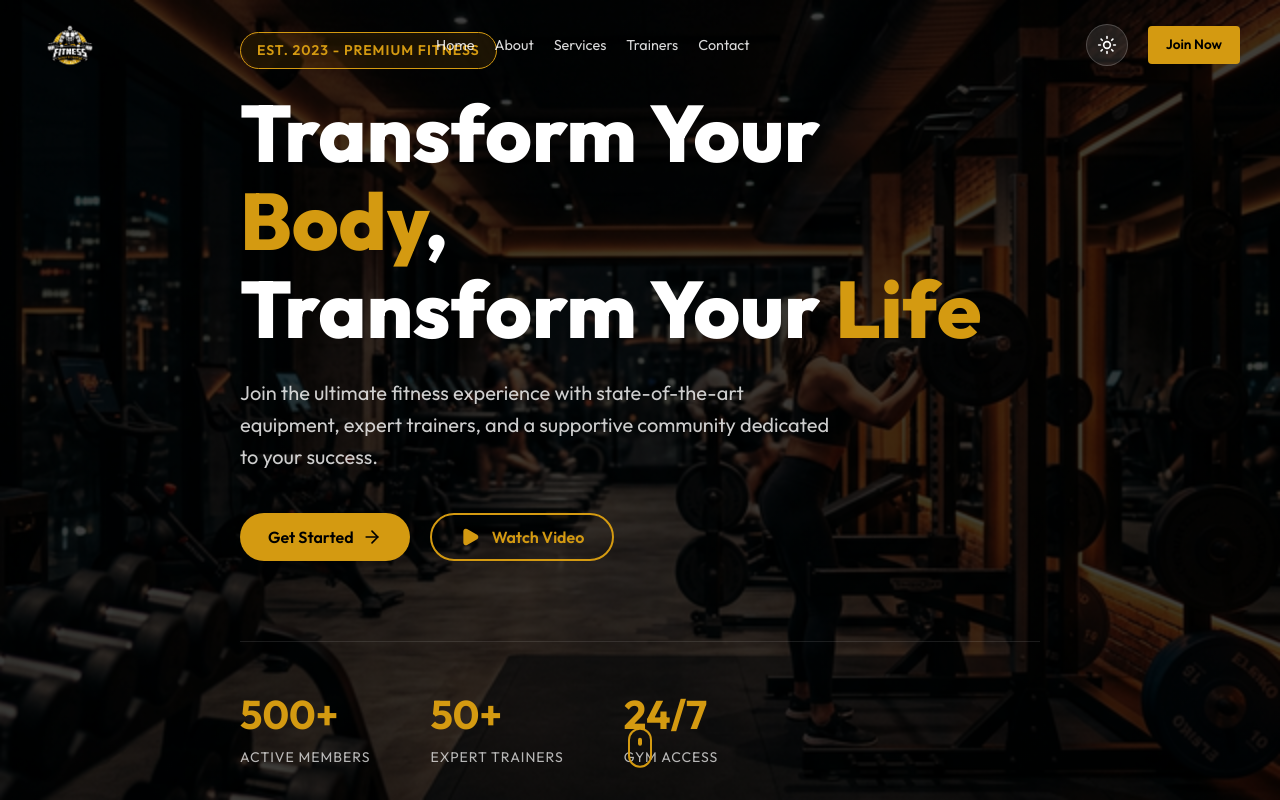
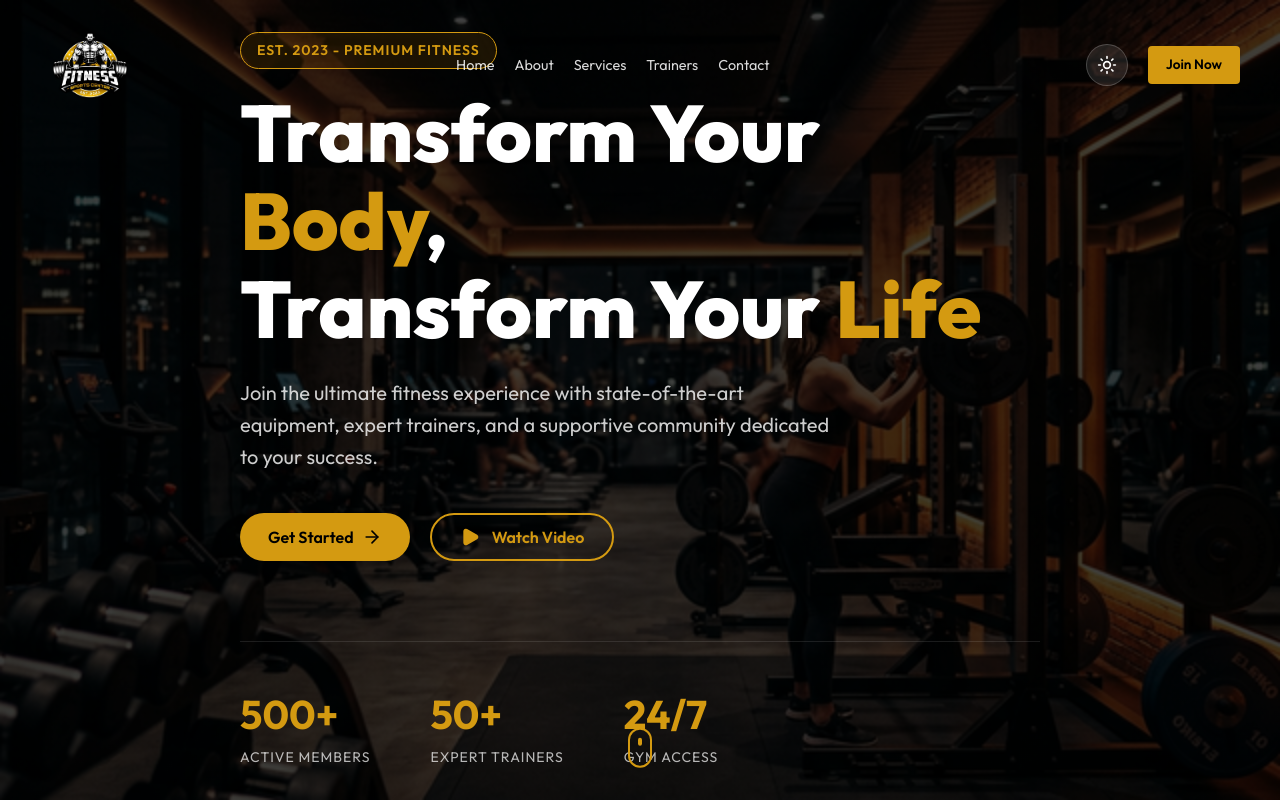
Before and after one commit to Msahan16/Fitness, a Next.js app: page / in a window 1280 px wide. Shown: the top 800 px of the page. Built offline with nearby package versions, Linux system fonts and the light colour scheme.

Commit message:
style: increase logo size in hero section for better visibility

```diff
--- a/src/components/Navbar.module.css
+++ b/src/components/Navbar.module.css
@@ -39,12 +39,12 @@
 
 .logo img {
   width: auto !important;
-  height: 60px !important;
+  height: 100px !important;
   transition: var(--transition);
 }
 
 .scrolled .logo img {
-  height: 45px !important;
+  height: 50px !important;
 }
 
 .rightSection {
--- a/src/components/Navbar.tsx
+++ b/src/components/Navbar.tsx
@@ -45,7 +45,7 @@ const Navbar = () => {
       <div className={styles.mainNav}>
         <div className={`container ${styles.navContainer}`}>
           <Link href="/" className={styles.logo}>
-            <Image src="/logo.png" alt="Fitness Gym Logo" width={80} height={80} priority />
+            <Image src="/logo.png" alt="Fitness Gym Logo" width={120} height={120} priority />
           </Link>
 
           <ul className={styles.navLinks}>
```
